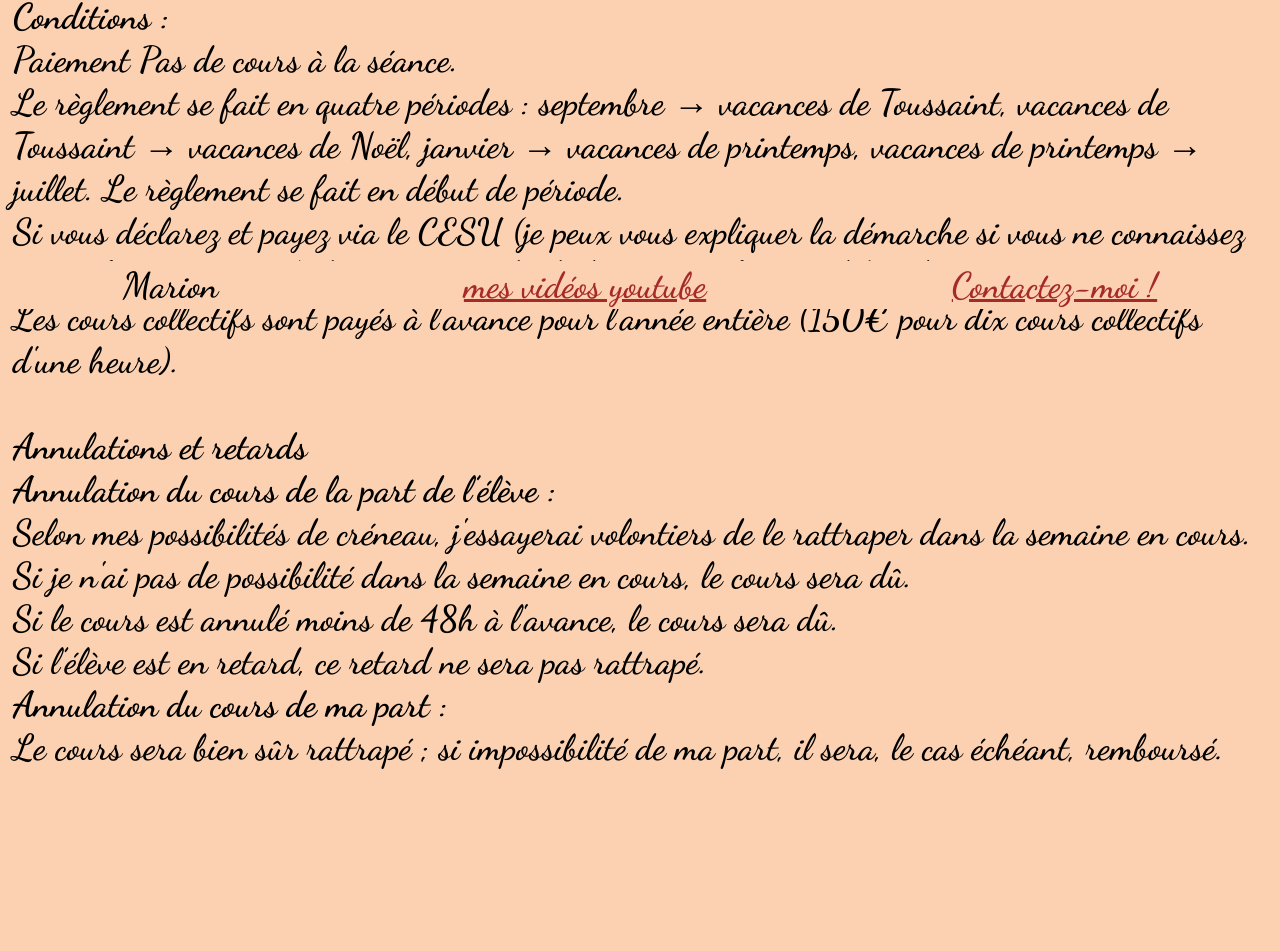
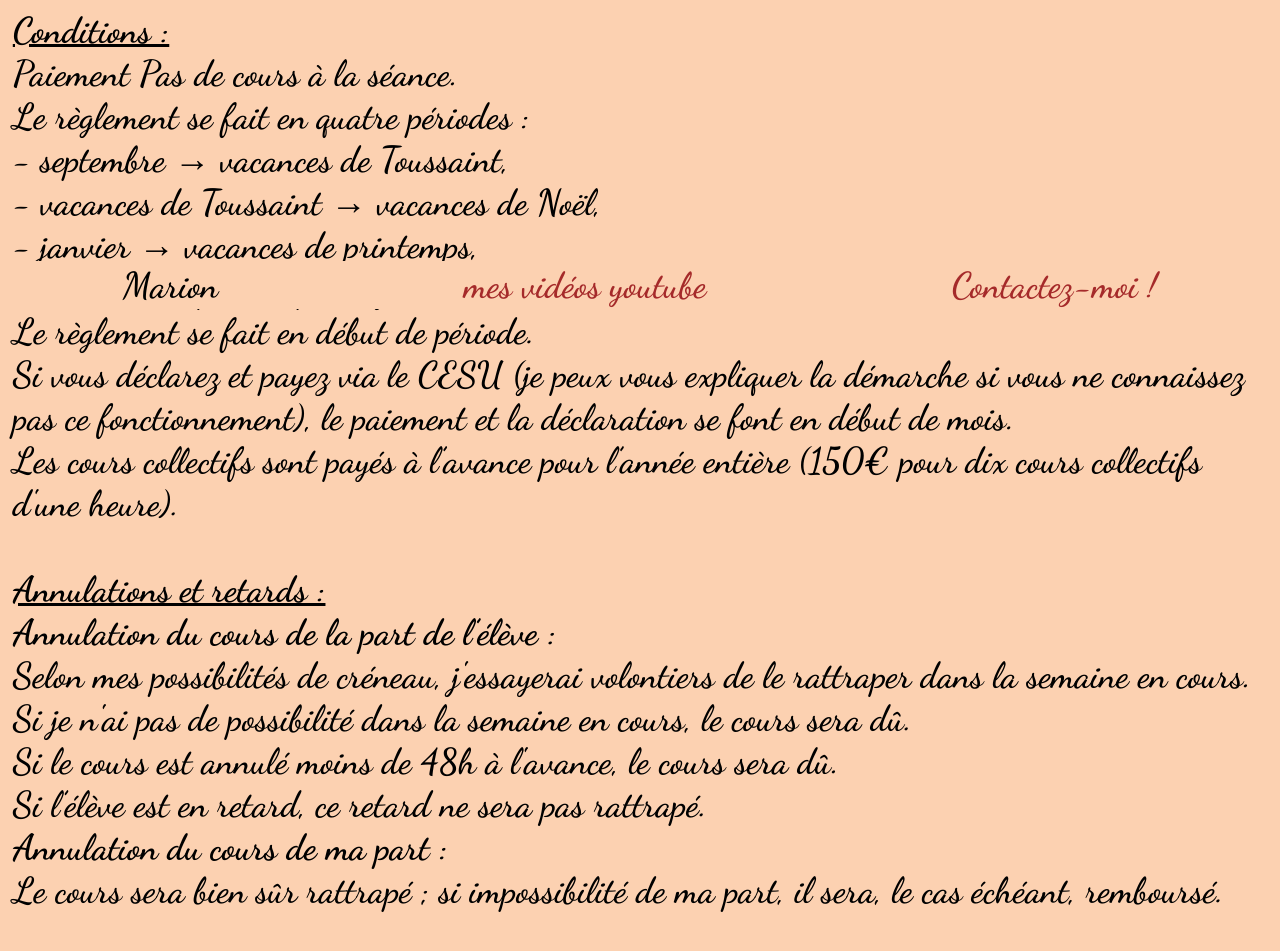
Before and after one commit to Eidepolcycne/Music, an Angular app: page /tarif in a window 1280 px wide. Shown: the part 491-1442 px from the top of the page. Before the commit the page ends 1316 px from the top, so only its background shows below. Built offline with nearby package versions, Linux system fonts and the light colour scheme.

Commit message:
some little change

```diff
--- a/src/app/tarif/tarif.component.html
+++ b/src/app/tarif/tarif.component.html
@@ -1,8 +1,8 @@
 <section>
   <h1>TARIFS</h1>
   <h2>A votre domicile :</h2>
-<br>
-<p>1h : 35€ </p>
+  <br />
+  <p>1h : 35€</p>
   <p>1h30 : 45€</p>
   <p>2h : 60€</p>
   <p>3h : 80€</p>
@@ -10,37 +10,40 @@
     Pour des cours d’une demi-heure (25€) ou de trois quarts d’heure (30€), me
     contacter directement.
   </p>
-<br>
+  <br />
   <h2>Conditions :</h2>
   <p>Paiement Pas de cours à la séance.</p>
-<p>
-  Le règlement se fait en quatre périodes : septembre → vacances de Toussaint,
-  vacances de Toussaint → vacances de Noël, janvier → vacances de printemps,
-  vacances de printemps → juillet. Le règlement se fait en début de période.
-</p>
+  <p>Le règlement se fait en quatre périodes :</p>
+  <ul>
+    <li> - septembre → vacances de Toussaint,</li>
+    <li> - vacances de Toussaint → vacances de Noël,</li>
+    <li> - janvier → vacances de printemps,</li>
+    <li> - vacances de printemps → juillet.</li>
+  </ul>
+  <p>Le règlement se fait en début de période.</p>
   <p>
     Si vous déclarez et payez via le CESU (je peux vous expliquer la démarche si
     vous ne connaissez pas ce fonctionnement), le paiement et la déclaration se
     font en début de mois.
   </p>
   <p>
-  Les cours collectifs sont payés à l’avance pour l’année entière (150€ pour dix
-  cours collectifs d'une heure).
+    Les cours collectifs sont payés à l’avance pour l’année entière (150€ pour
+    dix cours collectifs d'une heure).
   </p>
-<br>
+  <br />
 
-<h3>Annulations et retards</h3>
-<h4>Annulation du cours de la part de l’élève :</h4>
+  <h2>Annulations et retards :</h2>
+  <h3>Annulation du cours de la part de l’élève :</h3>
   <p>
-  Selon mes possibilités de créneau, j'essayerai volontiers de le rattraper dans
-  la semaine en cours. Si je n'ai pas de possibilité dans la semaine en cours,
-  le cours sera dû.
+    Selon mes possibilités de créneau, j'essayerai volontiers de le rattraper
+    dans la semaine en cours. Si je n'ai pas de possibilité dans la semaine en
+    cours, le cours sera dû.
   </p>
   <p>Si le cours est annulé moins de 48h à l'avance, le cours sera dû.</p>
   <p>Si l’élève est en retard, ce retard ne sera pas rattrapé.</p>
-<h4>Annulation du cours de ma part :</h4>
+  <h3>Annulation du cours de ma part :</h3>
   <p>
-  Le cours sera bien sûr rattrapé ; si impossibilité de ma part, il sera, le cas
-  échéant, remboursé.
+    Le cours sera bien sûr rattrapé ; si impossibilité de ma part, il sera, le
+    cas échéant, remboursé.
   </p>
 </section>
--- a/src/styles.css
+++ b/src/styles.css
@@ -8,14 +8,20 @@
   font-size: 1.5rem;
 }
 
+a {
+  text-decoration: none;
+}
+
 img {
  width: 50%;
  border-radius: 10%;
 }
-.image{
+
+.image {
   display: flex;
   justify-content: center;
 }
+
 section {
   /* display: flex;
   flex-direction: column;
@@ -26,9 +32,12 @@ section {
   margin-bottom: 7vh;
 }
 
-h1{
+h1 {
   display: flex;
   justify-content: center;
   color: brown;
-  /* font-size: 2rem; */
+  font-size: 2rem;
 }
+h2 {
+  text-decoration: underline;
+}
```
Lines whose indentation alone changed are shown as unchanged.
